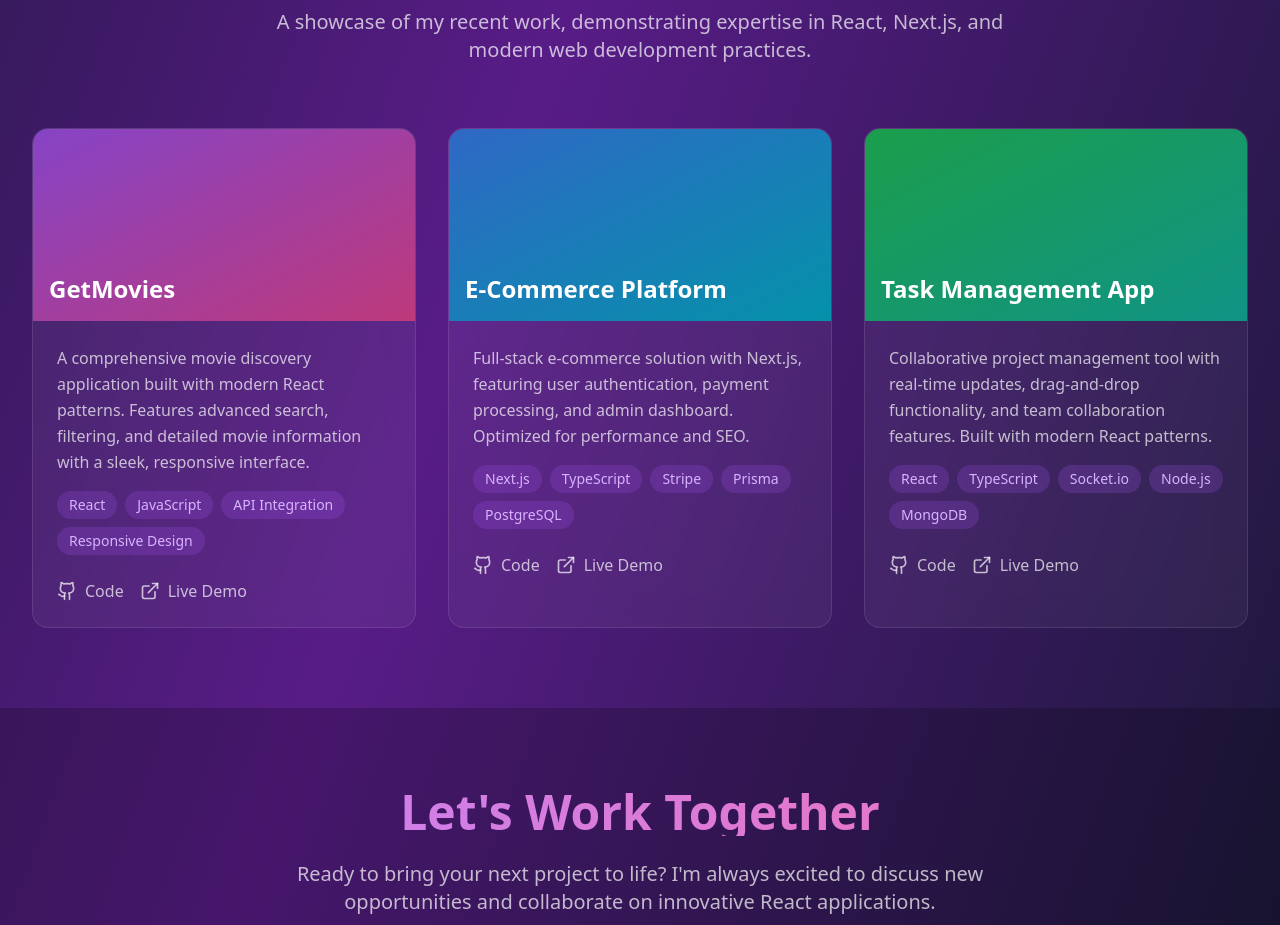
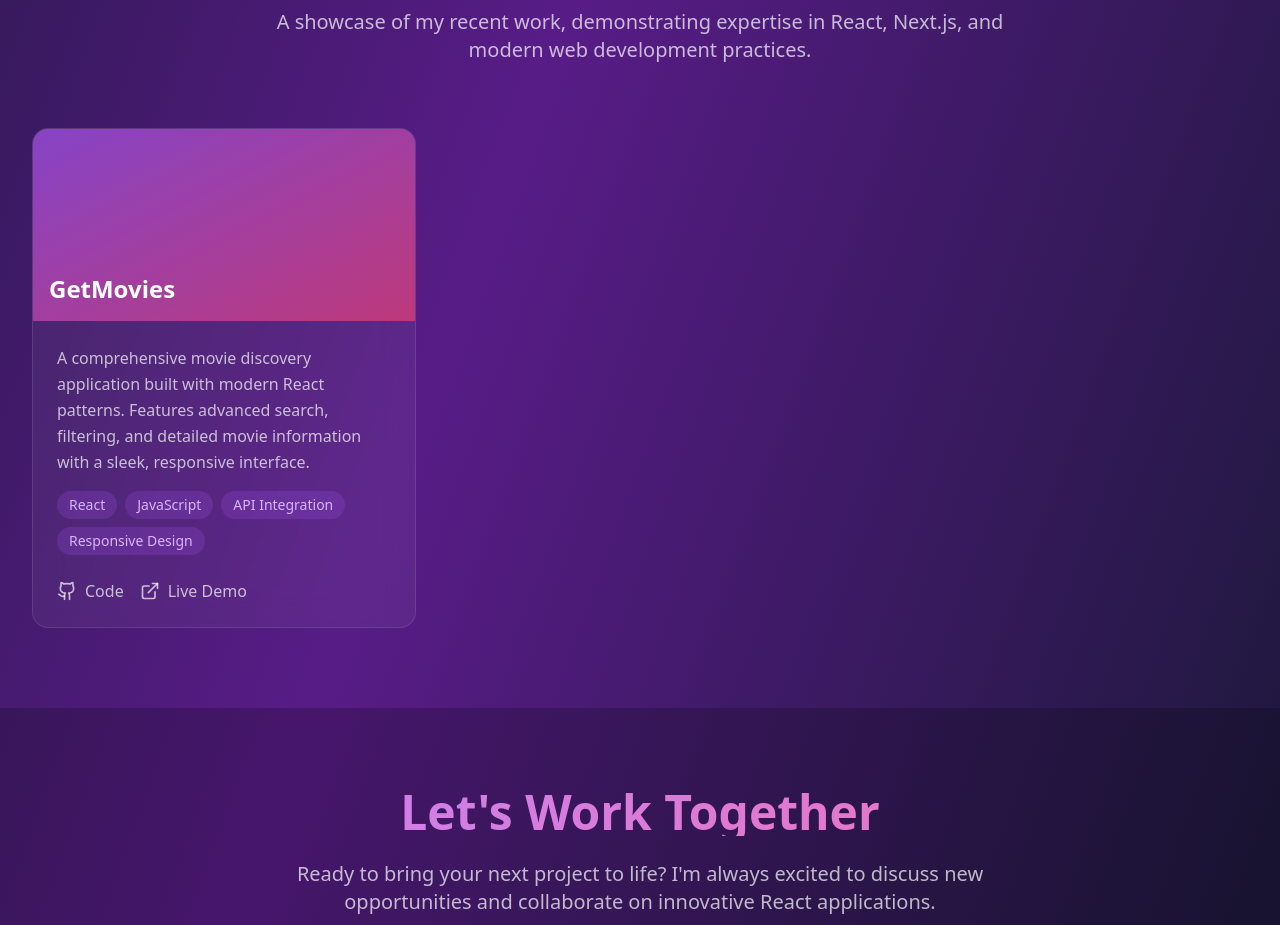
Before and after one commit to Yellowjersey/Portfolio-New, a React (Vite) app: page / in a window 1280 px wide. Shown: the part 1960-2885 px from the top of the page. Built offline with nearby package versions, Linux system fonts and the light colour scheme.

Commit message:
Updated Portfolio

```diff
--- a/src/App.tsx
+++ b/src/App.tsx
@@ -57,22 +57,22 @@ function App() {
       live: "https://gbradford-getmovies.netlify.app/",
       gradient: "from-purple-500 to-pink-500"
     },
-    {
-      title: "E-Commerce Platform",
-      description: "Full-stack e-commerce solution with Next.js, featuring user authentication, payment processing, and admin dashboard. Optimized for performance and SEO.",
-      tech: ["Next.js", "TypeScript", "Stripe", "Prisma", "PostgreSQL"],
-      github: "#",
-      live: "#",
-      gradient: "from-blue-500 to-cyan-500"
-    },
-    {
-      title: "Task Management App",
-      description: "Collaborative project management tool with real-time updates, drag-and-drop functionality, and team collaboration features. Built with modern React patterns.",
-      tech: ["React", "TypeScript", "Socket.io", "Node.js", "MongoDB"],
-      github: "#",
-      live: "#",
-      gradient: "from-green-500 to-teal-500"
-    }
+    // {
+    //   title: "E-Commerce Platform",
+    //   description: "Full-stack e-commerce solution with Next.js, featuring user authentication, payment processing, and admin dashboard. Optimized for performance and SEO.",
+    //   tech: ["Next.js", "TypeScript", "Stripe", "Prisma", "PostgreSQL"],
+    //   github: "#",
+    //   live: "#",
+    //   gradient: "from-blue-500 to-cyan-500"
+    // },
+    // {
+    //   title: "Task Management App",
+    //   description: "Collaborative project management tool with real-time updates, drag-and-drop functionality, and team collaboration features. Built with modern React patterns.",
+    //   tech: ["React", "TypeScript", "Socket.io", "Node.js", "MongoDB"],
+    //   github: "#",
+    //   live: "#",
+    //   gradient: "from-green-500 to-teal-500"
+    // }
   ];
 
   const skills = [
```
